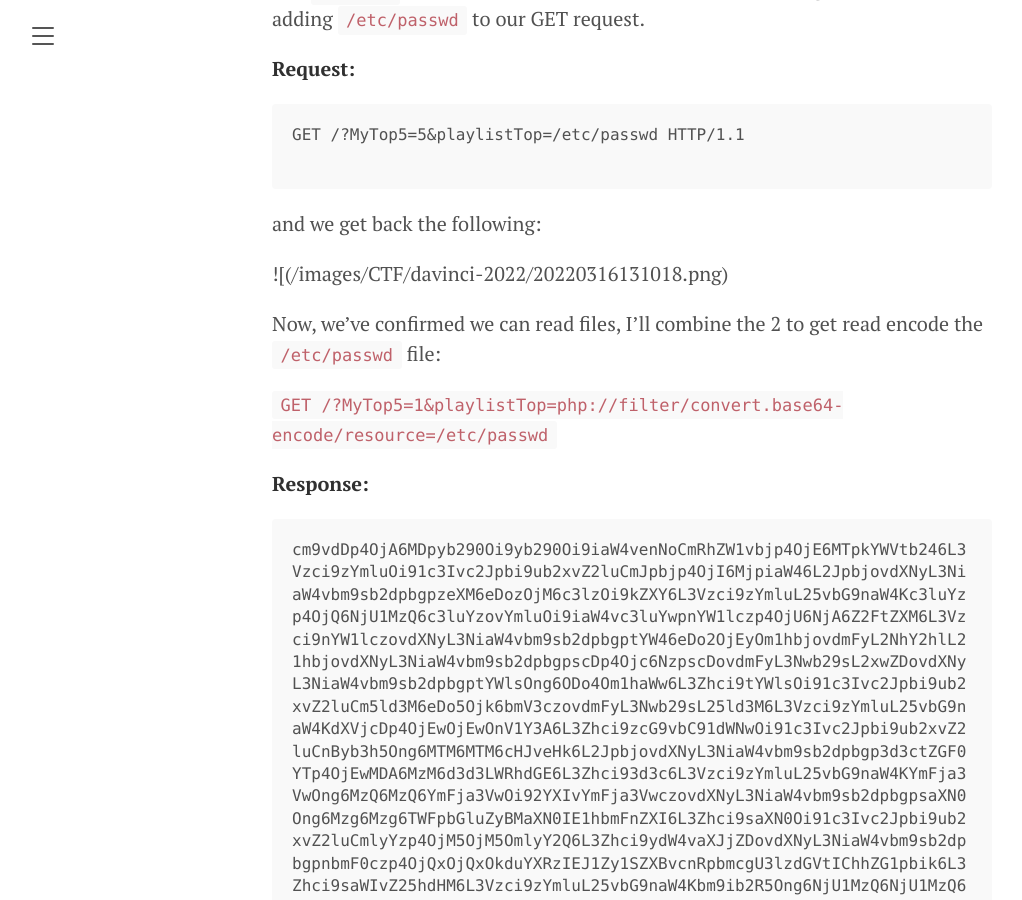
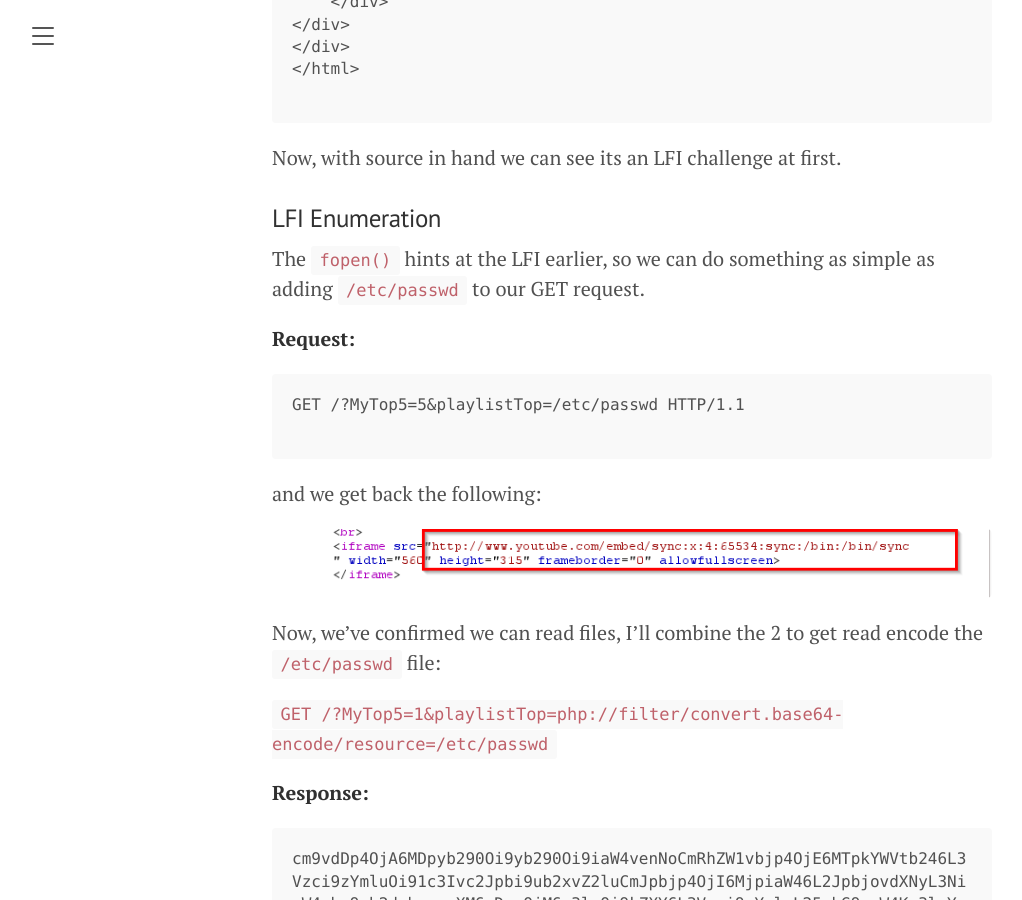
Before and after one commit to bernardr/bernardr.github.io, a Jekyll site: the page built from _posts/walkthroughs/CTF/davinci-2022/2022-03-16-davinci-ctf-pentest-p1.md, in a window 1280 px wide and 900 px high, scrolled down 6151 px. Shown: the whole window, without its empty margins (8-1030 px from the left). Built offline with Jekyll 4.4.1, drawn with Linux system fonts in a browser that asks for light colours; some of the changed text lies outside the part shown.

Commit message:
image cleaning

```diff
--- a/_posts/walkthroughs/CTF/davinci-2022/2022-03-16-davinci-ctf-pentest-p1.md
+++ b/_posts/walkthroughs/CTF/davinci-2022/2022-03-16-davinci-ctf-pentest-p1.md
@@ -23,7 +23,7 @@ Helpfully, the site organizers let us know that we won't need to bruteforce anyt
 
 After reading the challenge description, I visited the target site. I started up BurpSuite, so as to be sure to capture requests.
 
-![[Pasted image 20220316124756.png]]
+![](/images/CTF/davinci-2022/20220316124756.png)
 
 After watching a few music videos, I take a look at the application, I can see it's passing data via 2 parameters:
 
@@ -176,7 +176,7 @@ GET /?MyTop5=5&playlistTop=/etc/passwd HTTP/1.1
 
 and we get back the following:
 
-![(/images/CTF/davinci-2022/20220316131018.png)
+![](/images/CTF/davinci-2022/20220316131018.png)
 
 Now, we've confirmed we can read files, I'll combine the 2 to get read encode the `/etc/passwd` file:
 
@@ -276,6 +276,6 @@ m/49jD+sBJDl7i6MELuyKGUHXCENkBDHc7kdkaDzxUqe1eelNHOBQZcpUroCYrfKQjKMlp
 
 and updating the permissions on the file we now have ssh access!
 
-![(/images/CTF/davinci-2022/Pasted image 20220316132556.png)
+![](/images/CTF/davinci-2022/20220316132556.png)
 
 I'll go over the 2nd part of the challenge in a later post.
```
Also changed, not shown: images/CTF/davinci-2022/20220316124052.png (added).
